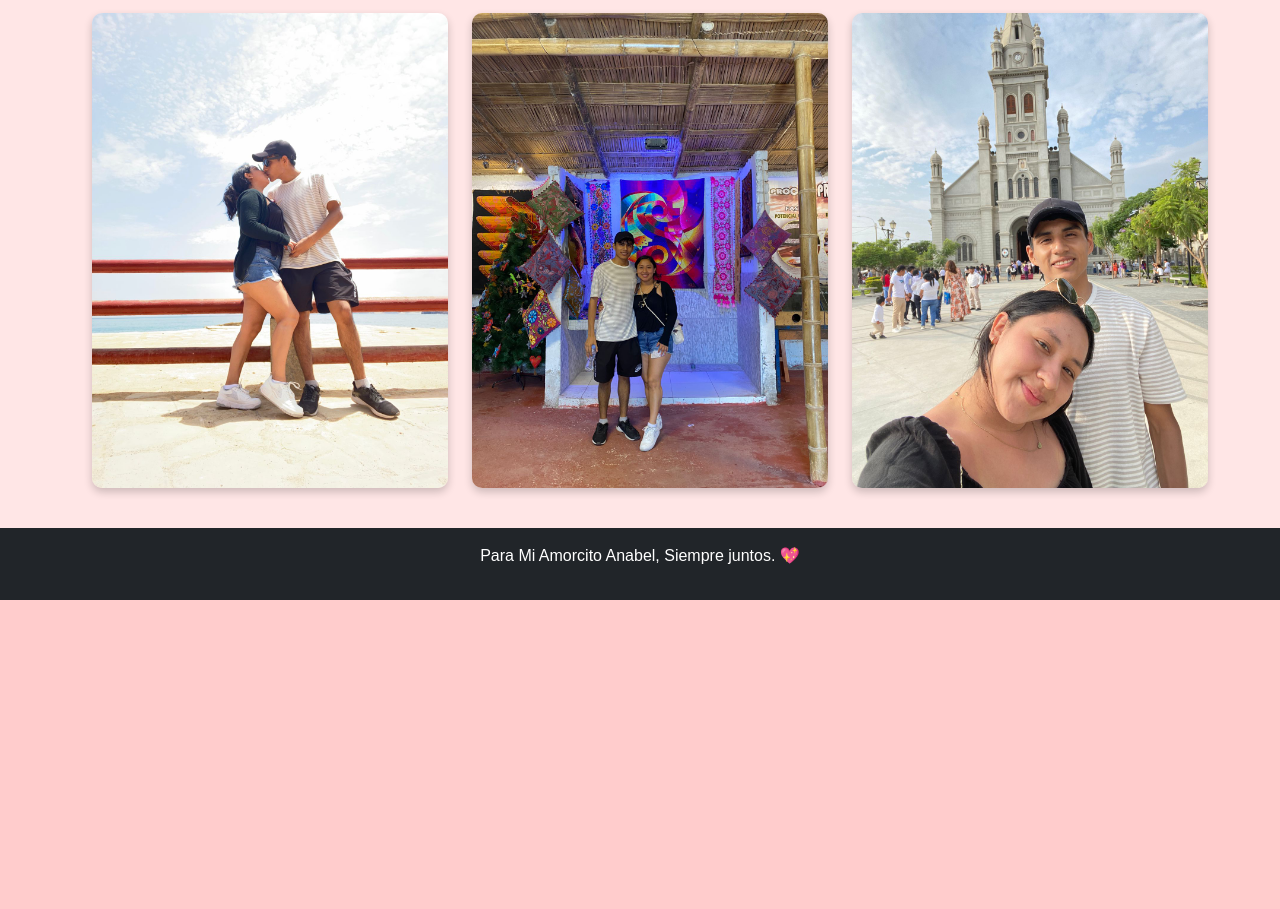
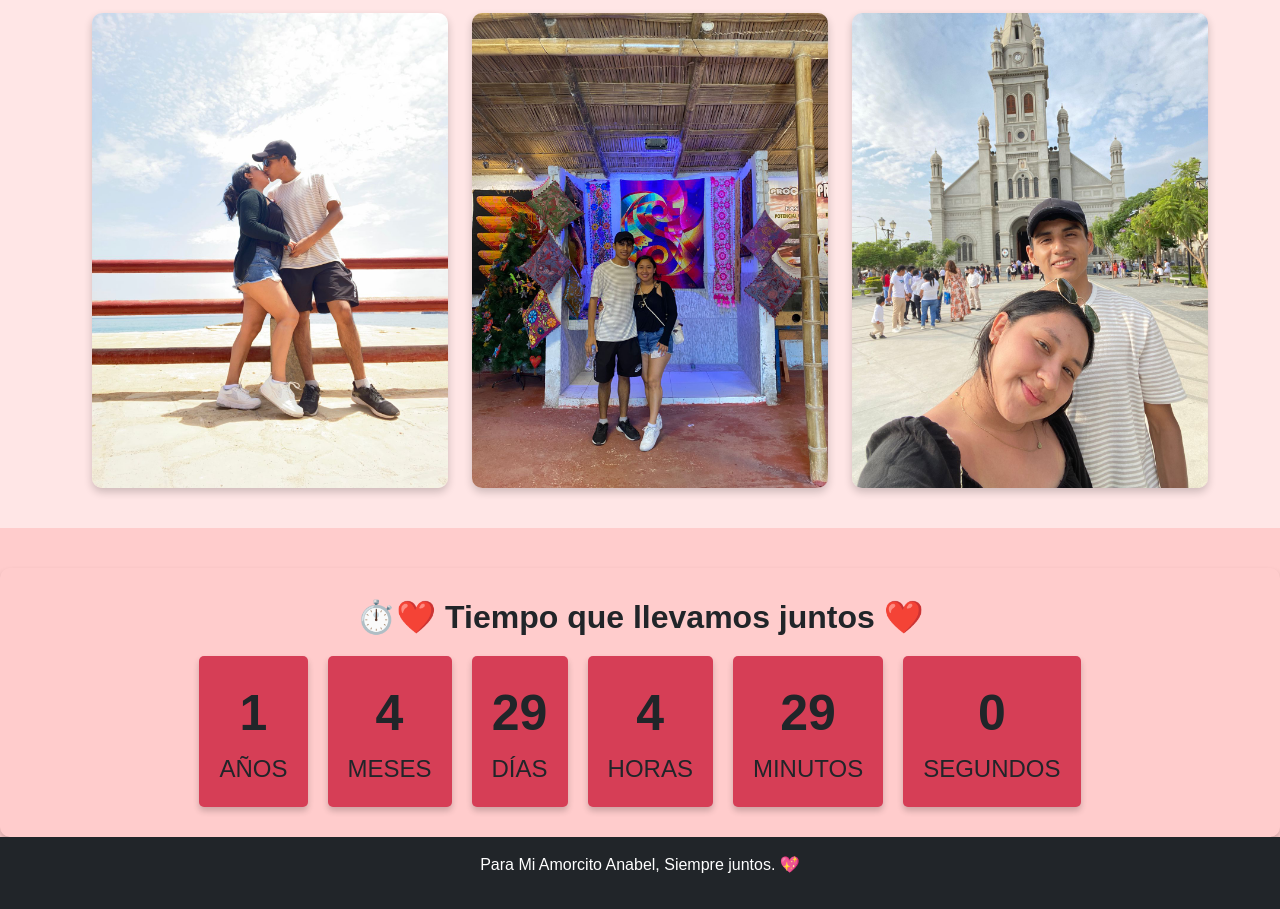
Before and after one commit to FDLopezGonzales/FDLopezGonzales.github.io, a plain HTML site: page index.html in a window 1280 px wide. Shown: the part 587-1496 px from the top of the page. Before the commit the page ends 1187 px from the top, so only its background shows below. Drawn offline with nearby package versions, Linux system fonts and the light colour scheme.

Commit message:
Add files via upload

```diff
--- a/index.html
+++ b/index.html
@@ -55,13 +55,67 @@
             box-shadow: 0px 4px 8px rgba(0,0,0,0.2);
         }
 
-
         footer {
             background-color: #343a40;
             color: white;
             text-align: center;
             padding: 10px;
             margin-top: auto;
+        }
+
+        .counter-container {
+            padding: 30px 0;
+            margin-top: 40px;
+            border-radius: 10px;
+            box-shadow: 0px 4px 6px rgba(0, 0, 0, 0.2);
+        }
+
+        .counter-container h2 {
+            font-size: 32px;
+            margin-bottom: 20px;
+            font-weight: bold;
+        }
+
+        .counter {
+            display: flex;
+            justify-content: center;
+            align-items: center;
+            font-size: 36px;
+        }
+
+        .counter div {
+            margin: 0 10px;
+            background-color: #d63e56;
+            padding: 20px;
+            border-radius: 5px;
+            box-shadow: 0px 4px 6px rgba(0, 0, 0, 0.2);
+        }
+
+        .counter div span {
+            display: block;
+            font-size: 24px;
+            font-weight: normal;
+        }
+
+        .counter .numbers {
+            font-size: 50px;
+            font-weight: bold;
+        }
+
+        .counter button {
+            margin-top: 20px;
+            background-color: #ff69b4;
+            border: none;
+            padding: 15px 30px;
+            font-size: 18px;
+            color: white;
+            border-radius: 50px;
+            transition: 0.3s;
+            display: inline-block;
+        }
+
+        .counter button:hover {
+            background-color: #ff1493;
         }
 
     </style>
@@ -74,12 +128,12 @@
         <h1>Feliz San Valentín, Mi Amor 🐝❤️</h1>
         <p class="lead">¡Eres lo mejor que me ha podido pasar!</p>
         <!-- Botón para reproducir música -->
-    <button id="playMusic" class="btn btn-danger mt-3">🎶 Reproducir Música</button>
+        <button id="playMusic" class="btn btn-danger mt-3">🎶 Reproducir Música</button>
 
-    <audio id="backgroundMusic" loop>
-        <source src="san_valentin.mp3" type="audio/mp3">
-        Tu navegador no soporta audio HTML5.
-    </audio>
+        <audio id="backgroundMusic" loop>
+            <source src="san_valentin.mp3" type="audio/mp3">
+            Tu navegador no soporta audio HTML5.
+        </audio>
     </header>
 
     <!-- Contenido Interactivo -->
@@ -129,6 +183,21 @@ Te amo hasta el infinito y mas allá mi abejita. 🐝💘</p>
         </div>
     </section>
 
+    <!-- Contador de tiempo -->
+    <section class="counter-container">
+        <div class="container text-center">
+            <h2><span>⏱️❤️</span> <strong>Tiempo que llevamos juntos ❤️</strong></h2>
+            <div id="countdown" class="counter">
+                <div><span class="numbers" id="years">0</span><span>AÑOS</span></div>
+                <div><span class="numbers" id="months">0</span><span>MESES</span></div>
+                <div><span class="numbers" id="days">0</span><span>DÍAS</span></div>
+                <div><span class="numbers" id="hours">0</span><span>HORAS</span></div>
+                <div><span class="numbers" id="minutes">0</span><span>MINUTOS</span></div>
+                <div><span class="numbers" id="seconds">0</span><span>SEGUNDOS</span></div>
+            </div>
+        </div>
+    </section>
+
     <!-- Footer -->
     <footer class="bg-dark text-white text-center py-3">
         <p> Para Mi Amorcito Anabel, Siempre juntos. 💖</p>
@@ -145,7 +214,31 @@ Te amo hasta el infinito y mas allá mi abejita. 🐝💘</p>
                 this.innerText = "🎶 Reproducir Música";
             }
         });
+
+        // Función para calcular el tiempo transcurrido desde una fecha específica
+        function calcularTiempo() {
+            const fechaInicio = new Date('2023-09-27T15:00:00'); // Fecha de inicio
+            const ahora = new Date();
+            const diferencia = ahora - fechaInicio;
+
+            const segundos = Math.floor(diferencia / 1000);
+            const minutos = Math.floor(segundos / 60);
+            const horas = Math.floor(minutos / 60);
+            const dias = Math.floor(horas / 24);
+            const meses = Math.floor(dias / 30);
+            const años = Math.floor(meses / 12);
+
+            document.getElementById("years").innerText = años;
+            document.getElementById("months").innerText = meses % 12;
+            document.getElementById("days").innerText = dias % 30;
+            document.getElementById("hours").innerText = horas % 24;
+            document.getElementById("minutes").innerText = minutos % 60;
+            document.getElementById("seconds").innerText = segundos % 60;
+        }
+
+        setInterval(calcularTiempo, 1000); // Actualizar cada segundo
     </script>
+
     <script src="https://cdn.jsdelivr.net/npm/bootstrap@5.3.0/dist/js/bootstrap.bundle.min.js"></script>
 </body>
 </html>
```
